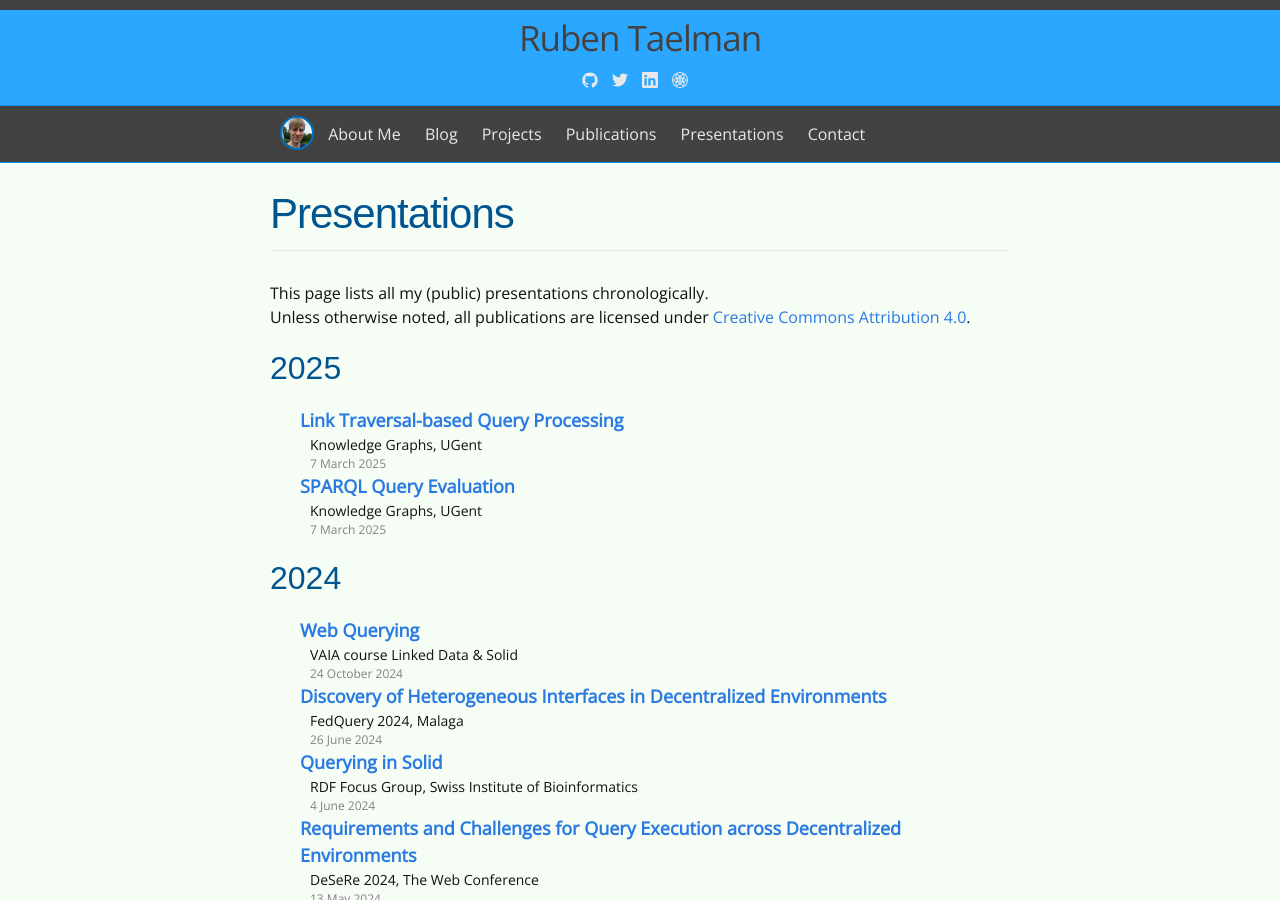
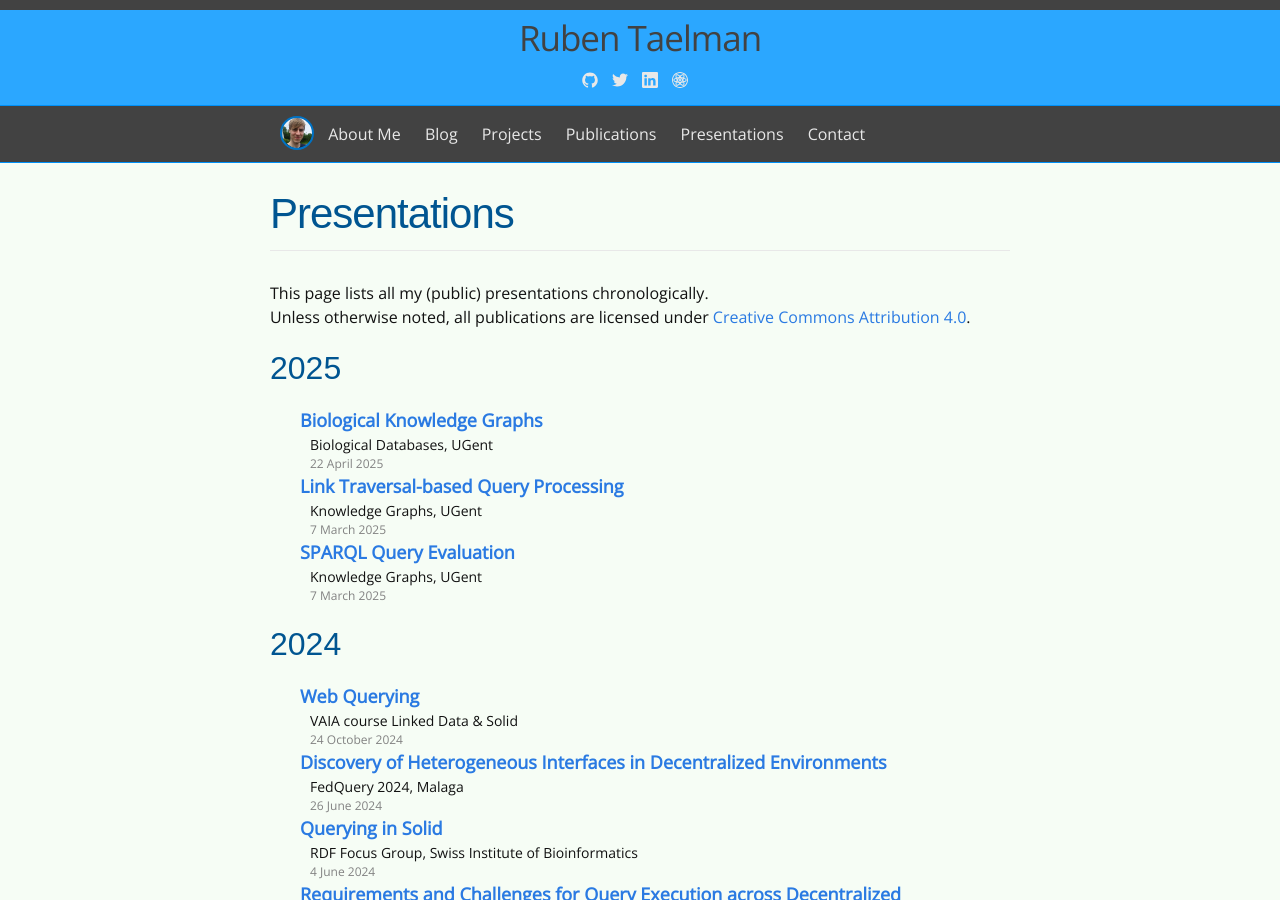
Before and after one commit to rubensworks/rubensworks.net, a Jekyll site: the page built from presentations.md, in a window 1280 px wide and 900 px high. Built offline with Jekyll 4.4.1, drawn with Linux system fonts in a browser that asks for light colours; some web fonts are replaced.

Commit message:
Add 2025-ugent-bio-kgs to presentations.yml

```diff
--- a/_data/presentations.yml
+++ b/_data/presentations.yml
@@ -1,3 +1,8 @@
+"2025-ugent-bio-kgs":
+    title: "Biological Knowledge Graphs"
+    venue: "Biological Databases, UGent"
+    date: "22 April 2025"
+    url: "https://www.rubensworks.net/raw/slides/2025/ugent-bio-kgs/"
 "2025-ugent-knowledgegraphs-linktraversal":
     title: "Link Traversal-based Query Processing"
     venue: "Knowledge Graphs, UGent"
```
